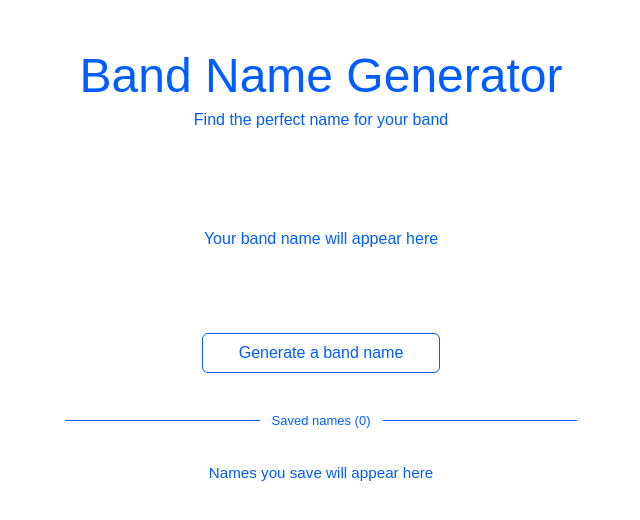
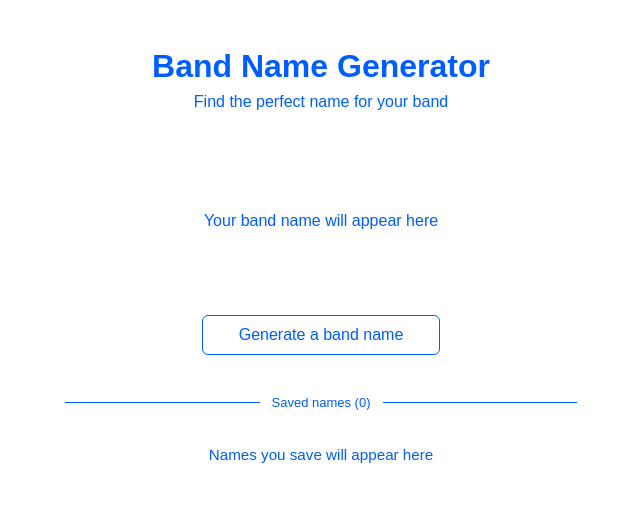
Before and after one commit to psawce/band-name-generator, a Next.js app: page / in a window 1280 px wide. Shown: the top 520 px of the page, without its empty margins (319-959 px from the left). Built offline with nearby package versions, Linux system fonts and the light colour scheme; a web font is replaced by a local one.

Commit message:
Update globals.css

```diff
--- a/app/globals.css
+++ b/app/globals.css
@@ -18,11 +18,11 @@ body {
 }
 
 h1 {
-  font-size: 3rem;
-  font-weight: 500;
+  font-size: 2rem;
+  font-weight: 800;
   color: #005dff;
   margin-bottom: 8px;
-   font-family: fields-display, sans-serif;
+  font-family: indivisible, sans-serif !important;
 
 }
 
@@ -57,11 +57,13 @@ h1 {
 }
 
 .band-name {
-  font-size: 2rem;
+  font-size: 3rem;
   font-weight: 500;
   color: #005dff;
   text-align: center;
   margin-bottom: 1.25rem;
+font-family: fields-display, sans-serif !important;
+
 }
 
 .placeholder {
```
